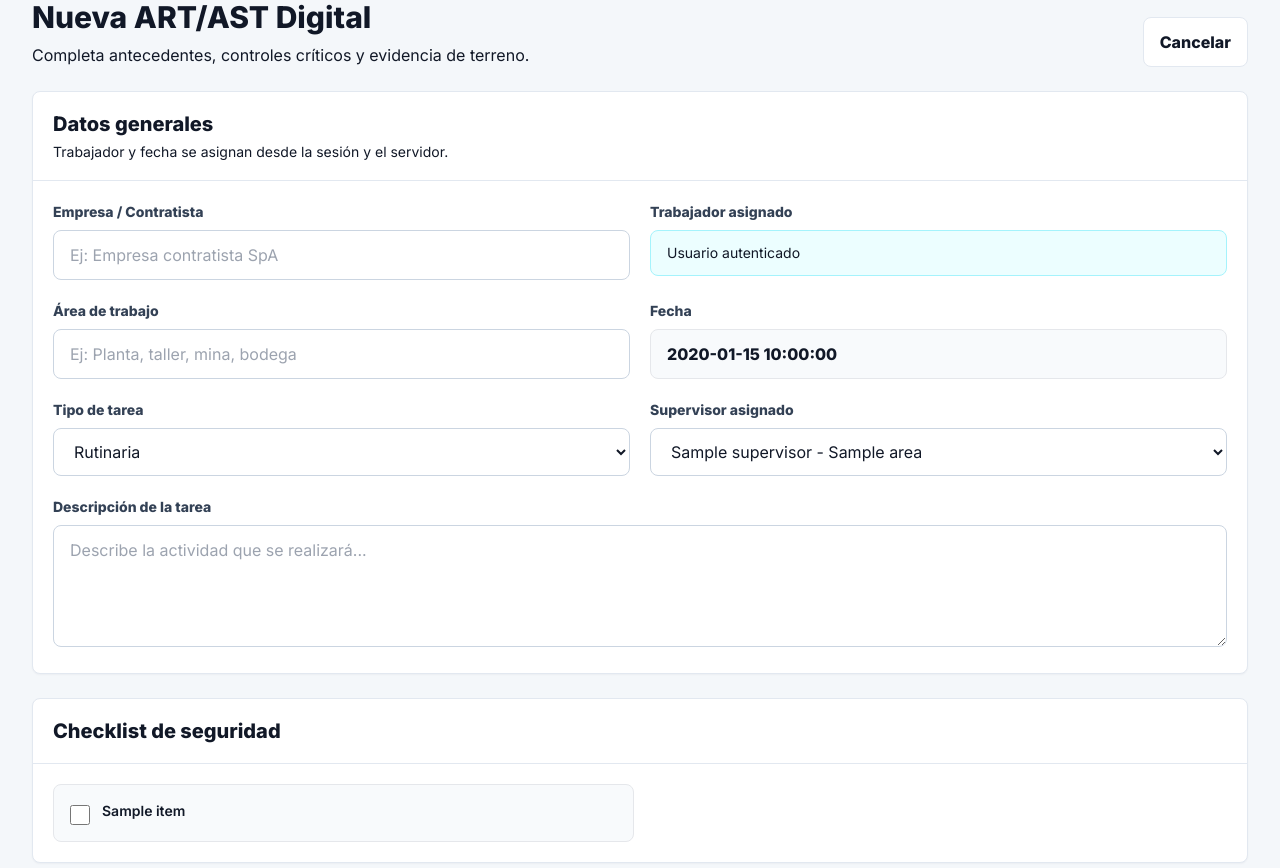
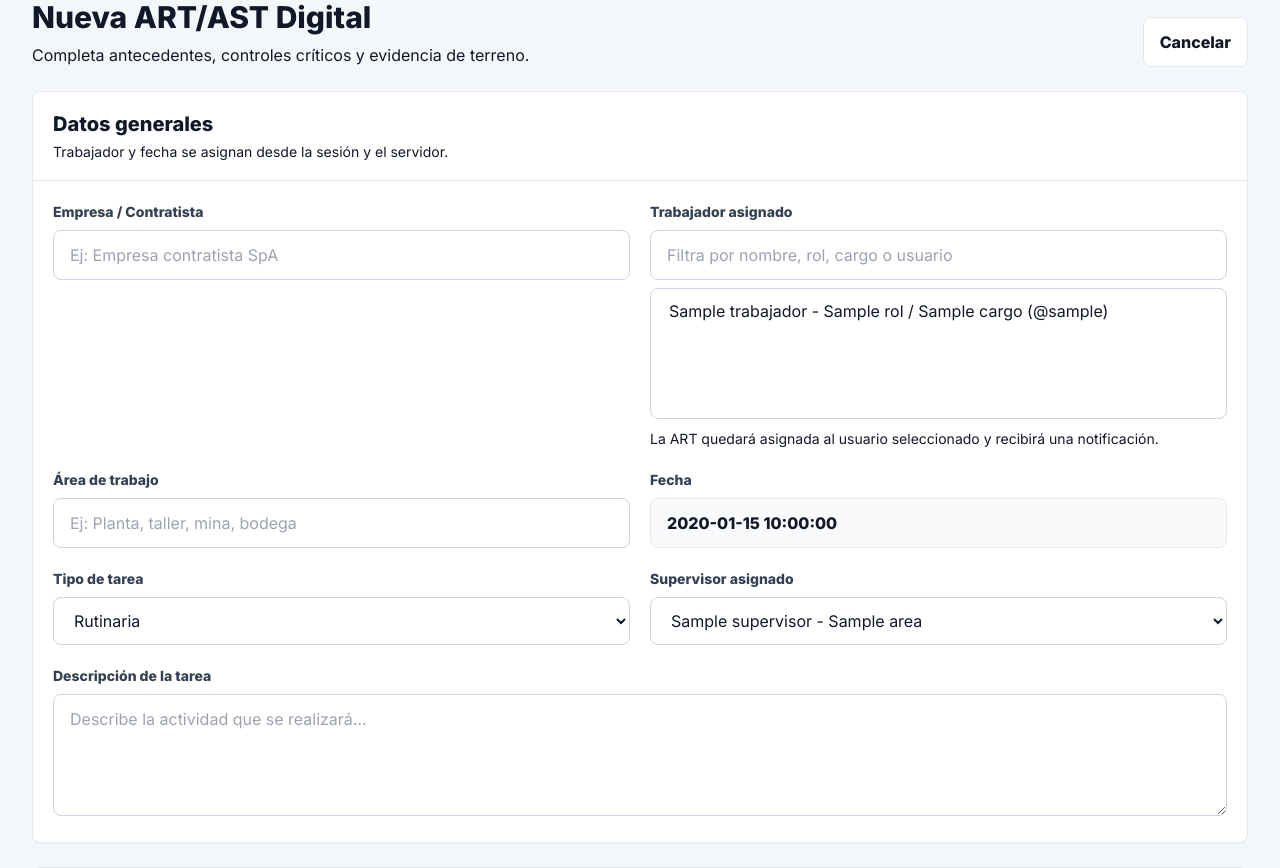
Before and after one commit to bnj-gzm/Proyecto-Ingenieria-de-Software-2, a FastAPI app: template frontend/templates/nueva_art.html in a window 1280 px wide. Shown: the part 130-998 px from the top of the page. Run offline with FastAPI, Linux system fonts and the light colour scheme; the template is opened without the code that fills it: most values are stand-ins (such as "Sample title", 1, 10 or a date in 2020); some libraries are stand-ins or nearby versions.

Commit message:
fix: improve ART assignment and role access

```diff
--- a/backend/src/roles.py
+++ b/backend/src/roles.py
@@ -14,5 +14,9 @@ def can_review_art(role: str) -> bool:
     return role in {ADMIN, SUPERVISOR}
 
 
+def can_create_art(role: str) -> bool:
+    return role in {ADMIN, SUPERVISOR}
+
+
 def can_manage_users(role: str) -> bool:
     return role == ADMIN
--- a/backend/src/routes/art.py
+++ b/backend/src/routes/art.py
@@ -8,7 +8,7 @@ from fastapi.responses import HTMLResponse, RedirectResponse, Response
 from backend.src.config.frontend import templates
 from backend.src.middleware.auth import get_current_user
 from backend.src.middleware.csrf import create_csrf_token, set_csrf_cookie, validate_csrf_token
-from backend.src.roles import SUPERVISOR, USER, can_review_art
+from backend.src.roles import SUPERVISOR, can_create_art
 from backend.src.services.art_service import (
     cargar_registros,
     cargar_registros_por_supervisor,
@@ -20,7 +20,8 @@ from backend.src.services.art_service import (
 )
 from backend.src.services.pdf_service import generar_art_pdf
 from backend.src.services.upload_service import save_art_image
-from backend.src.services.usuario_service import cargar_usuarios_por_rol
+from backend.src.services.usuario_service import cargar_usuarios_asignables, cargar_usuarios_por_rol
+from backend.src.services.notification_service import add_notification
 
 
 router = APIRouter()
@@ -63,6 +64,30 @@ def _es_supervisor_asignado(registro: dict, user: dict) -> bool:
     return supervisor_texto in opciones
 
 
+def _es_asignado(registro: dict, user: dict) -> bool:
+    return (registro.get("asignado_a") or "").strip().lower() == user.get("username", "").strip().lower()
+
+
+def _puede_ver_art(registro: dict, user: dict) -> bool:
+    return (
+        user.get("rol") == "admin"
+        or registro.get("creado_por") == user.get("username")
+        or _es_asignado(registro, user)
+        or _es_supervisor_asignado(registro, user)
+    )
+
+
+def _puede_editar_art(registro: dict, user: dict) -> bool:
+    return (
+        registro.get("estado") in {"pendiente", "corregir"}
+        and (registro.get("creado_por") == user.get("username") or _es_asignado(registro, user))
+    )
+
+
+def _usuarios_asignables() -> list[dict]:
+    return cargar_usuarios_asignables()
+
+
 @router.get("/", response_class=HTMLResponse)
 def inicio(request: Request):
     user = get_current_user(request)
@@ -91,8 +116,11 @@ def dashboard(request: Request, user=Depends(get_current_user)):
 def nueva_art(request: Request, user=Depends(get_current_user)):
     if not user:
         return RedirectResponse("/login", status_code=303)
+    if not can_create_art(user.get("rol", "")):
+        return RedirectResponse("/dashboard", status_code=303)
     csrf_token = create_csrf_token()
     supervisores = cargar_usuarios_por_rol(SUPERVISOR)
+    trabajadores = _usuarios_asignables()
     response = templates.TemplateResponse(
         request,
         "nueva_art.html",
@@ -102,6 +130,7 @@ def nueva_art(request: Request, user=Depends(get_current_user)):
             "epp": _EPP,
             "user": user,
             "supervisores": supervisores,
+            "trabajadores": trabajadores,
             "fecha_actual": datetime.now().strftime("%Y-%m-%d"),
             "csrf_token": csrf_token,
         },
@@ -117,6 +146,7 @@ async def guardar_art(
     area: str = Form(...),
     tipo_tarea: str = Form(...),
     descripcion: str = Form(...),
+    trabajador_asignado: str = Form(...),
     supervisor_asignado: str = Form(...),
     checklist: Optional[List[str]] = Form(None),
     epp: Optional[List[str]] = Form(None),
@@ -130,7 +160,19 @@ async def guardar_art(
 ):
     if not user:
         return RedirectResponse("/login", status_code=303)
+    if not can_create_art(user.get("rol", "")):
+        raise HTTPException(status_code=403, detail="No tienes permiso para crear ART")
     validate_csrf_token(request, csrf_token)
+    trabajador_user = next(
+        (
+            trabajador
+            for trabajador in _usuarios_asignables()
+            if trabajador["username"] == trabajador_asignado
+        ),
+        None,
+    )
+    if not trabajador_user:
+        raise HTTPException(status_code=400, detail="Debes seleccionar un usuario registrado")
     if len(checklist or []) != len(_CHECKLIST):
         raise HTTPException(status_code=400, detail="Debes completar todo el checklist de seguridad")
     if not epp:
@@ -140,7 +182,7 @@ async def guardar_art(
     if not evidencia:
         raise HTTPException(status_code=400, detail="Debes adjuntar al menos una imagen de evidencia")
     supervisor_user = next((u for u in cargar_usuarios_por_rol(SUPERVISOR) if u["username"] == supervisor_asignado), None)
-    trabajador = user.get("nombre") or user.get("email") or user["username"]
+    trabajador = trabajador_user.get("nombre") or trabajador_user.get("email") or trabajador_user["username"]
     supervisor = (supervisor_user or {}).get("nombre") or supervisor_asignado
     riesgos = []
     for seq, risk, ctrl in zip(secuencia or [], riesgo or [], control or []):
@@ -154,26 +196,31 @@ async def guardar_art(
             continue
         archivos.append(await save_art_image(request.app.state.art_upload_dir, archivo))
     id_art = str(uuid.uuid4())[:8]
-    guardar_registro(
-        {
-            "id": id_art,
-            "empresa": empresa,
-            "trabajador": trabajador,
-            "area": area,
-            "fecha": datetime.now().strftime("%Y-%m-%d"),
-            "tipo_tarea": tipo_tarea,
-            "descripcion": descripcion,
-            "supervisor": supervisor,
-            "checklist": checklist or [],
-            "epp": epp or [],
-            "riesgos": riesgos,
-            "observaciones": observaciones,
-            "evidencia": archivos,
-            "creado_en": datetime.now().strftime("%Y-%m-%d %H:%M"),
-            "creado_por": user["username"],
-            "asignado_a": user["username"],
-            "supervisor_asignado": supervisor_asignado,
-        }
+    registro = {
+        "id": id_art,
+        "empresa": empresa,
+        "trabajador": trabajador,
+        "area": area,
+        "fecha": datetime.now().strftime("%Y-%m-%d"),
+        "tipo_tarea": tipo_tarea,
+        "descripcion": descripcion,
+        "supervisor": supervisor,
+        "checklist": checklist or [],
+        "epp": epp or [],
+        "riesgos": riesgos,
+        "observaciones": observaciones,
+        "evidencia": archivos,
+        "creado_en": datetime.now().strftime("%Y-%m-%d %H:%M"),
+        "creado_por": user["username"],
+        "asignado_a": trabajador_user["username"],
+        "supervisor_asignado": supervisor_asignado,
+    }
+    guardar_registro(registro)
+    add_notification(
+        trabajador_user["username"],
+        f"ART {id_art} asignada",
+        f"{user.get('nombre') or user.get('username')} te asignó una ART para completar.",
+        f"/art/{id_art}",
     )
     return RedirectResponse(f"/art/{id_art}", status_code=303)
 
@@ -186,7 +233,7 @@ def detalle_art(request: Request, id_art: str, user=Depends(get_current_user)):
     if not registro:
         return RedirectResponse("/dashboard", status_code=303)
     supervisor_asignado = _es_supervisor_asignado(registro, user)
-    if not supervisor_asignado and user.get("rol") != "admin" and registro.get("creado_por") != user["username"]:
+    if not _puede_ver_art(registro, user):
         return RedirectResponse("/dashboard", status_code=303)
     if user.get("rol") == SUPERVISOR and not supervisor_asignado:
         return RedirectResponse("/dashboard", status_code=303)
@@ -202,6 +249,7 @@ def detalle_art(request: Request, id_art: str, user=Depends(get_current_user)):
             "user": user,
             "csrf_token": csrf_token,
             "puede_revisar": puede_revisar,
+            "puede_editar": _puede_editar_art(registro, user),
             "puede_descargar_pdf": registro.get("estado") in {"aprobada", "rechazada"},
         },
     )
@@ -217,10 +265,8 @@ def editar_art_view(request: Request, id_art: str, user=Depends(get_current_user
     if not registro:
         return RedirectResponse("/dashboard", status_code=303)
 
-    if registro.get("creado_por") != user["username"]:
+    if not _puede_editar_art(registro, user):
         return RedirectResponse("/dashboard", status_code=303)
-    if registro.get("estado") not in {"pendiente", "corregir"}:
-        return RedirectResponse(f"/art/{id_art}", status_code=303)
 
     csrf_token = create_csrf_token()
     supervisores = cargar_usuarios_por_rol(SUPERVISOR)
@@ -268,10 +314,8 @@ async def editar_art_post(
     registro_existente = obtener_registro(id_art)
     if not registro_existente:
         raise HTTPException(status_code=404, detail="Registro no encontrado")
-    if registro_existente.get("creado_por") != user["username"]:
+    if not _puede_editar_art(registro_existente, user):
         raise HTTPException(status_code=403, detail="No tienes permiso para editar esta ART")
-    if registro_existente.get("estado") not in {"pendiente", "corregir"}:
-        raise HTTPException(status_code=400, detail="Esta ART no se puede editar en su estado actual")
 
     if len(checklist or []) != len(_CHECKLIST):
         raise HTTPException(status_code=400, detail="Debes completar todo el checklist de seguridad")
@@ -326,7 +370,7 @@ def descargar_art_pdf(id_art: str, user=Depends(get_current_user)):
     if not registro:
         return RedirectResponse("/dashboard", status_code=303)
     supervisor_asignado = _es_supervisor_asignado(registro, user)
-    if not supervisor_asignado and user.get("rol") != "admin" and registro.get("creado_por") != user["username"]:
+    if not _puede_ver_art(registro, user):
         return RedirectResponse("/dashboard", status_code=303)
     if user.get("rol") == SUPERVISOR and not supervisor_asignado:
         return RedirectResponse("/dashboard", status_code=303)
--- a/backend/src/services/notification_service.py
+++ b/backend/src/services/notification_service.py
@@ -27,13 +27,14 @@ def _write_all(items: list):
     p.write_text(json.dumps(items, ensure_ascii=False, indent=2), encoding="utf-8")
 
 
-def add_notification(username: str, title: str, message: str):
+def add_notification(username: str, title: str, message: str, action_url: str = ""):
     items = _read_all()
     item = {
         "id": str(uuid4()),
         "user": username,
         "title": title,
         "message": message,
+        "action_url": action_url,
         "read": False,
         "created_at": datetime.now().isoformat(),
     }
--- a/frontend/templates/base.html
+++ b/frontend/templates/base.html
@@ -202,6 +202,7 @@
                     </span>
                     <span class="sidebar-label whitespace-nowrap">Dashboard</span>
                 </a>
+                {% if user.rol == 'admin' or user.rol == 'supervisor' %}
                 <a href="/art/nueva" title="Nueva ART" data-tooltip="Nueva ART" class="sidebar-link {% if request.url.path == '/art/nueva' %}sidebar-link-active{% endif %}">
                     <span class="sidebar-icon">
                         <svg viewBox="0 0 24 24" fill="none" stroke="currentColor" stroke-linecap="round" stroke-linejoin="round" aria-hidden="true">
@@ -210,6 +211,7 @@
                     </span>
                     <span class="sidebar-label whitespace-nowrap">Nueva ART</span>
                 </a>
+                {% endif %}
                 {% if user.rol == 'admin' or user.rol == 'supervisor' %}
                 <a href="/supervisor/art" title="Revisar ART" data-tooltip="Revisar ART" class="sidebar-link {% if request.url.path in ['/supervisor/art', '/admin/art'] %}sidebar-link-active{% endif %}">
                     <span class="sidebar-icon">
@@ -218,9 +220,6 @@
                         </svg>
                     </span>
                     <span class="sidebar-label whitespace-nowrap">Revisar ART</span>
-                    {% if user.pendientes and user.pendientes > 0 %}
-                    <span class="ml-auto status-badge status-rechazada px-2 py-0.5">{{ user.pendientes }}</span>
-                    {% endif %}
                 </a>
                 {% endif %}
                 {% if user.rol == 'admin' %}
--- a/frontend/templates/dashboard.html
+++ b/frontend/templates/dashboard.html
@@ -106,10 +106,10 @@
           <a href="/supervisor/art" class="btn-primary">ART pendientes</a>
           <a href="#" class="btn-secondary opacity-70">Reportes</a>
           {% elif user.rol == 'supervisor' %}
+          <a href="/art/nueva" class="btn-primary">Crear nueva ART</a>
           <a href="/supervisor/art" class="btn-primary">Revisar ART</a>
           <a href="/supervisor/art" class="btn-secondary">Ver observadas</a>
           {% else %}
-          <a href="/art/nueva" class="btn-primary">Crear nueva ART</a>
           <a href="#mis-art" class="btn-secondary">Ver mis ART</a>
           {% endif %}
         </div>
--- a/frontend/templates/detalle_art.html
+++ b/frontend/templates/detalle_art.html
@@ -20,7 +20,7 @@
       <p class="mt-2 max-w-3xl text-dartMuted">{{ registro.descripcion }}</p>
     </div>
     <div class="flex flex-wrap gap-3">
-      {% if registro.creado_por == user.username and registro.estado in ['pendiente', 'corregir'] %}
+      {% if puede_editar %}
       <a href="/art/{{ registro.id }}/editar" class="btn-secondary">Editar</a>
       {% endif %}
       {% if user.rol == 'admin' or (registro.creado_por == user.username and registro.estado in ['pendiente', 'corregir', 'rechazada']) %}
--- a/frontend/templates/index.html
+++ b/frontend/templates/index.html
@@ -12,10 +12,12 @@
         </p>
 
         <div class="mt-6 flex gap-3">
+            {% if user.rol == 'admin' or user.rol == 'supervisor' %}
             <a href="/art/nueva"
                class="bg-cyan-600 hover:bg-cyan-700 text-white px-5 py-3 rounded-xl font-semibold">
                 Crear nueva ART
             </a>
+            {% endif %}
 
             <button hx-post="/saludo"
                     hx-target="#respuesta-backend"
@@ -48,7 +50,9 @@
 <section class="bg-white rounded-2xl shadow border border-slate-200 overflow-hidden">
     <div class="px-6 py-4 border-b border-slate-200 flex justify-between items-center">
         <h2 class="text-xl font-bold">Registros recientes</h2>
+        {% if user.rol == 'admin' or user.rol == 'supervisor' %}
         <a href="/art/nueva" class="text-cyan-600 font-semibold hover:underline">Nuevo registro</a>
+        {% endif %}
     </div>
 
     {% if registros %}
--- a/frontend/templates/notificaciones.html
+++ b/frontend/templates/notificaciones.html
@@ -11,6 +11,9 @@
         <div class="font-medium">{{ n.title }}</div>
         <div class="text-gray-600">{{ n.message }}</div>
         <div class="text-xs text-slate-400 mt-1">{{ n.created_at }}</div>
+        {% if n.action_url %}
+        <a href="{{ n.action_url }}" class="mt-2 inline-flex rounded px-3 py-2 bg-slate-900 text-white text-sm font-bold">Abrir ART</a>
+        {% endif %}
       </div>
       <div class="text-right">
         {% if not n.read %}
--- a/frontend/templates/nueva_art.html
+++ b/frontend/templates/nueva_art.html
@@ -28,10 +28,26 @@
         </div>
         <div>
           <label class="form-label">Trabajador asignado</label>
-          <div class="rounded-lg border border-cyan-200 bg-cyan-50 px-4 py-3">
-            <p class="font-black">{{ user.nombre or user.email or user.username }}</p>
-            <p class="text-sm text-dartMuted">{{ user.cargo or "Usuario autenticado" }}</p>
-          </div>
+          <input
+            id="trabajador-busqueda"
+            type="text"
+            autocomplete="off"
+            class="form-input"
+            placeholder="Filtra por nombre, rol, cargo o usuario"
+          >
+          <select id="trabajador-asignado" name="trabajador_asignado" required class="form-select mt-2" size="5">
+            {% for trabajador in trabajadores %}
+            <option
+              value="{{ trabajador.username }}"
+              data-search="{{ trabajador.nombre or '' }} {{ trabajador.username }} {{ trabajador.email or '' }} {{ trabajador.rol or '' }} {{ trabajador.cargo or '' }}"
+            >
+              {{ trabajador.nombre or trabajador.email or trabajador.username }} - {{ trabajador.rol|capitalize }}{% if trabajador.cargo %} / {{ trabajador.cargo }}{% endif %} (@{{ trabajador.username }})
+            </option>
+            {% else %}
+            <option disabled>No hay usuarios registrados disponibles</option>
+            {% endfor %}
+          </select>
+          <p class="mt-2 text-sm text-dartMuted">La ART quedará asignada al usuario seleccionado y recibirá una notificación.</p>
         </div>
         <div>
           <label class="form-label">Área de trabajo</label>
@@ -56,6 +72,11 @@
             {% endfor %}
           </select>
         </div>
+        {% if not trabajadores %}
+        <div class="md:col-span-2 rounded-lg border border-amber-200 bg-amber-50 p-4 font-bold text-amber-800">
+          Para crear ART debe existir al menos un usuario registrado.
+        </div>
+        {% endif %}
         {% if not supervisores %}
         <div class="md:col-span-2 rounded-lg border border-amber-200 bg-amber-50 p-4 font-bold text-amber-800">
           Para crear ART completas debe existir al menos un supervisor registrado.
@@ -143,8 +164,25 @@
 
     <div class="app-card app-card-body flex flex-col gap-3 border-l-4 border-l-alert sm:flex-row sm:items-center sm:justify-between">
       <p class="text-sm font-bold text-dartMuted">Si identificas una condición crítica, informa al supervisor antes de continuar.</p>
-      <button type="submit" {% if not supervisores %}disabled{% endif %} class="btn-primary disabled:cursor-not-allowed disabled:opacity-50">Guardar ART/AST</button>
+      <button type="submit" {% if not supervisores or not trabajadores %}disabled{% endif %} class="btn-primary disabled:cursor-not-allowed disabled:opacity-50">Guardar ART/AST</button>
     </div>
   </form>
 </div>
+<script>
+  (function () {
+    const input = document.getElementById("trabajador-busqueda");
+    const select = document.getElementById("trabajador-asignado");
+    if (!input || !select) return;
+
+    function filterWorkers() {
+      const query = input.value.trim().toLowerCase();
+      Array.from(select.options).forEach((option) => {
+        const searchable = option.dataset.search.toLowerCase();
+        option.hidden = query && !searchable.includes(query);
+      });
+    }
+
+    input.addEventListener("input", filterWorkers);
+  })();
+</script>
 {% endblock %}
```
Also changed, not shown: backend/src/middleware/auth.py (+8 -3 lines), backend/src/services/art_service.py (+15 -0 lines), backend/src/services/usuario_service.py (+23 -0 lines).
